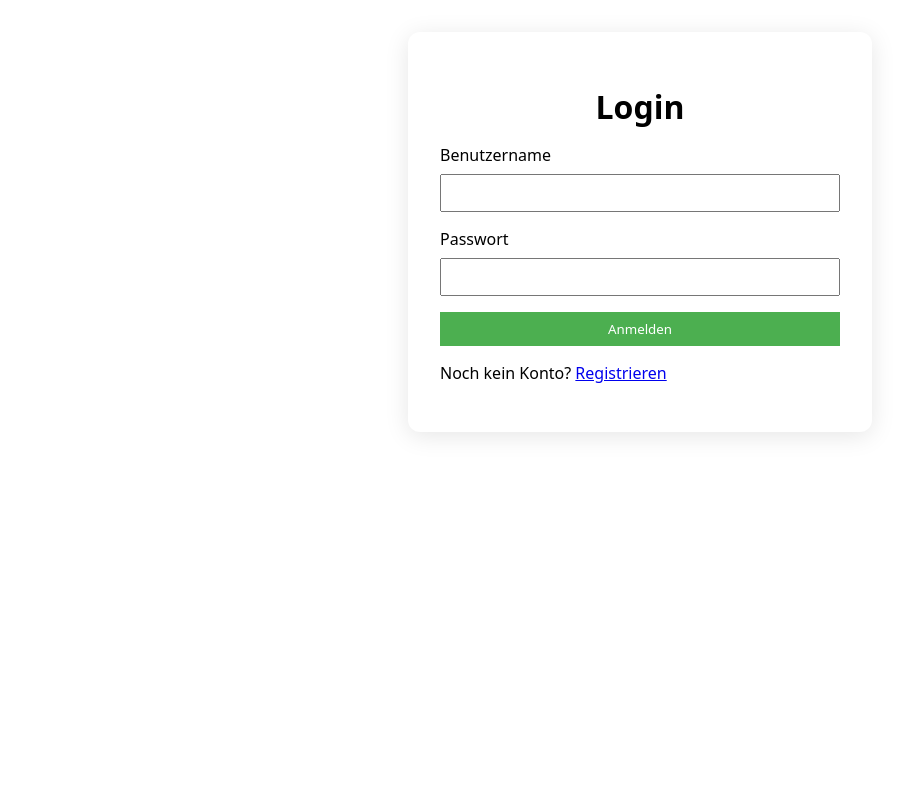
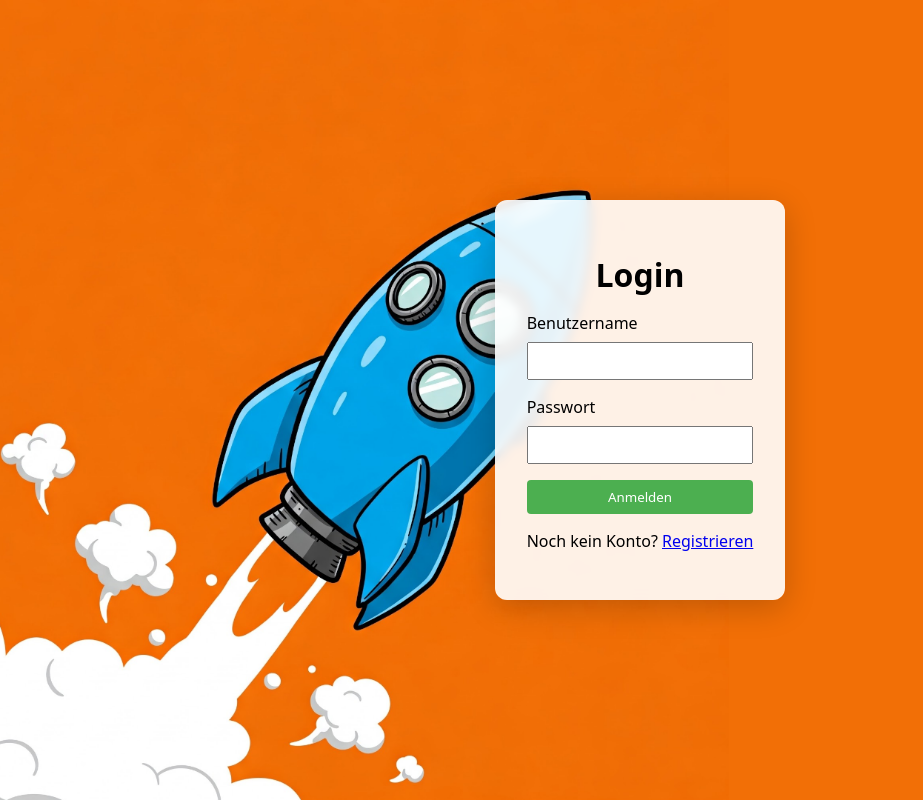
Before and after one commit to lucascherzer/rocket-forum, a SvelteKit app in the folder frontend/: page /login in a window 1280 px wide. Shown: the whole page, without its empty margins (0-923 px from the left). Built offline with nearby package versions, Linux system fonts and the light colour scheme; no server answers.

Commit message:
feat: nice background for login and signup

```diff
--- a/frontend/src/routes/login/+page.svelte
+++ b/frontend/src/routes/login/+page.svelte
@@ -38,7 +38,7 @@
     }
 
     function goToIndex() {
-        goto('/');
+        goto('/index.html');
     }
 </script>
 
--- a/frontend/src/style/login.css
+++ b/frontend/src/style/login.css
@@ -1,15 +1,30 @@
 form {
     max-width: 400px;
     margin: 0 auto;
+}
+
+body {
+    margin: 0;
+    padding: 0;
+    min-height: 100vh;
+    width: 100%;
+    background-image: url('./rocket_background.png');
+    background-size: cover;
+    background-position: center;
+    background-repeat: no-repeat;
+    display: flex;
+    justify-content: center;
+    align-items: center;
 }
 
 .login-container {
     max-width: 400px;
     margin: 2rem auto;
     padding: 2rem;
-    background: #fff;
+    background: rgba(255, 255, 255, 0.9);
     border-radius: 12px;
-    box-shadow: 0 4px 24px rgba(0,0,0,0.10);
+    box-shadow: 0 8px 32px rgba(0, 0, 0, 0.2);
+    backdrop-filter: blur(5px);
 }
 
 .login-title {
@@ -21,10 +36,12 @@ form {
     max-width: 400px;
     margin: 2rem auto;
     padding: 2rem;
-    background: #e8f5e9;
+    background: rgba(232, 245, 233, 0.9);
     border: 1px solid #b2dfdb;
-    border-radius: 8px;
+    border-radius: 12px;
     text-align: center;
+    box-shadow: 0 8px 32px rgba(0, 0, 0, 0.2);
+    backdrop-filter: blur(5px);
 }
 
 .already-logged-in-box button {
@@ -48,9 +65,10 @@ label {
 }
 
 input {
-    width: 95%;
+    width: 100%;
     padding: 0.5rem;
     margin-bottom: 1rem;
+    box-sizing: border-box;
 }
 
 button {
@@ -60,6 +78,7 @@ button {
     color: white;
     border: none;
     cursor: pointer;
+    border-radius: 4px;
 }
 
 button:disabled {
--- a/frontend/src/style/signup.css
+++ b/frontend/src/style/signup.css
@@ -1,15 +1,30 @@
 form {
     max-width: 400px;
     margin: 0 auto;
+}
+
+body {
+    margin: 0;
+    padding: 0;
+    min-height: 100vh;
+    width: 100%;
+    background-image: url('./rocket_background.png');
+    background-size: cover;
+    background-position: center;
+    background-repeat: no-repeat;
+    display: flex;
+    justify-content: center;
+    align-items: center;
 }
 
 .login-container {
     max-width: 400px;
     margin: 2rem auto;
     padding: 2rem;
-    background: #fff;
+    background: rgba(255, 255, 255, 0.9);
     border-radius: 12px;
-    box-shadow: 0 4px 24px rgba(0,0,0,0.10);
+    box-shadow: 0 8px 32px rgba(0, 0, 0, 0.2);
+    backdrop-filter: blur(5px);
 }
 
 .login-title {
@@ -28,9 +43,10 @@ label {
 }
 
 input {
-    width: 95%;
+    width: 100%;
     padding: 0.5rem;
     margin-bottom: 1rem;
+    box-sizing: border-box;
 }
 
 button {
@@ -40,6 +56,7 @@ button {
     color: white;
     border: none;
     cursor: pointer;
+    border-radius: 4px;
 }
 
 button:disabled {
```
Also changed, not shown: frontend/src/style/rocket_background.png (added).
